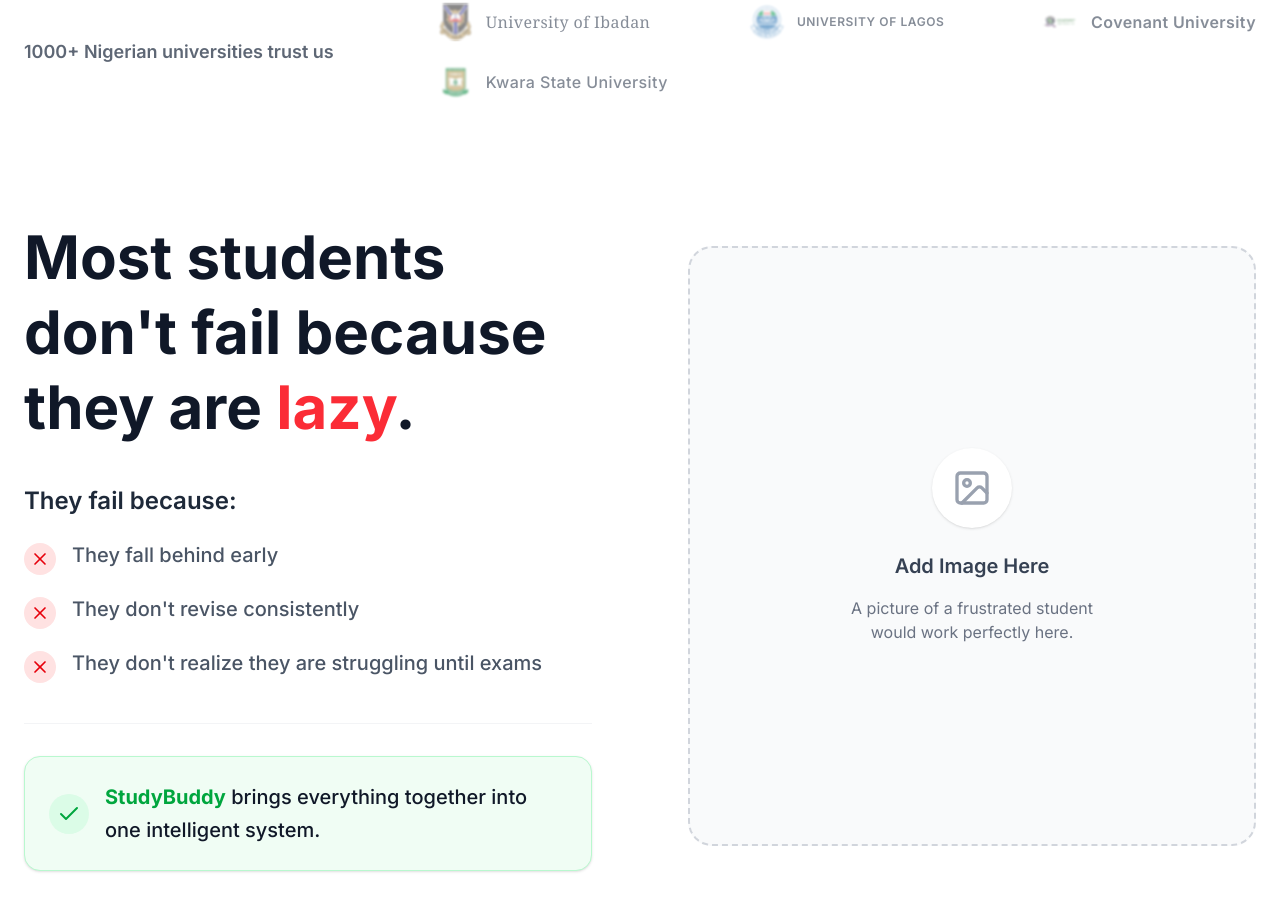
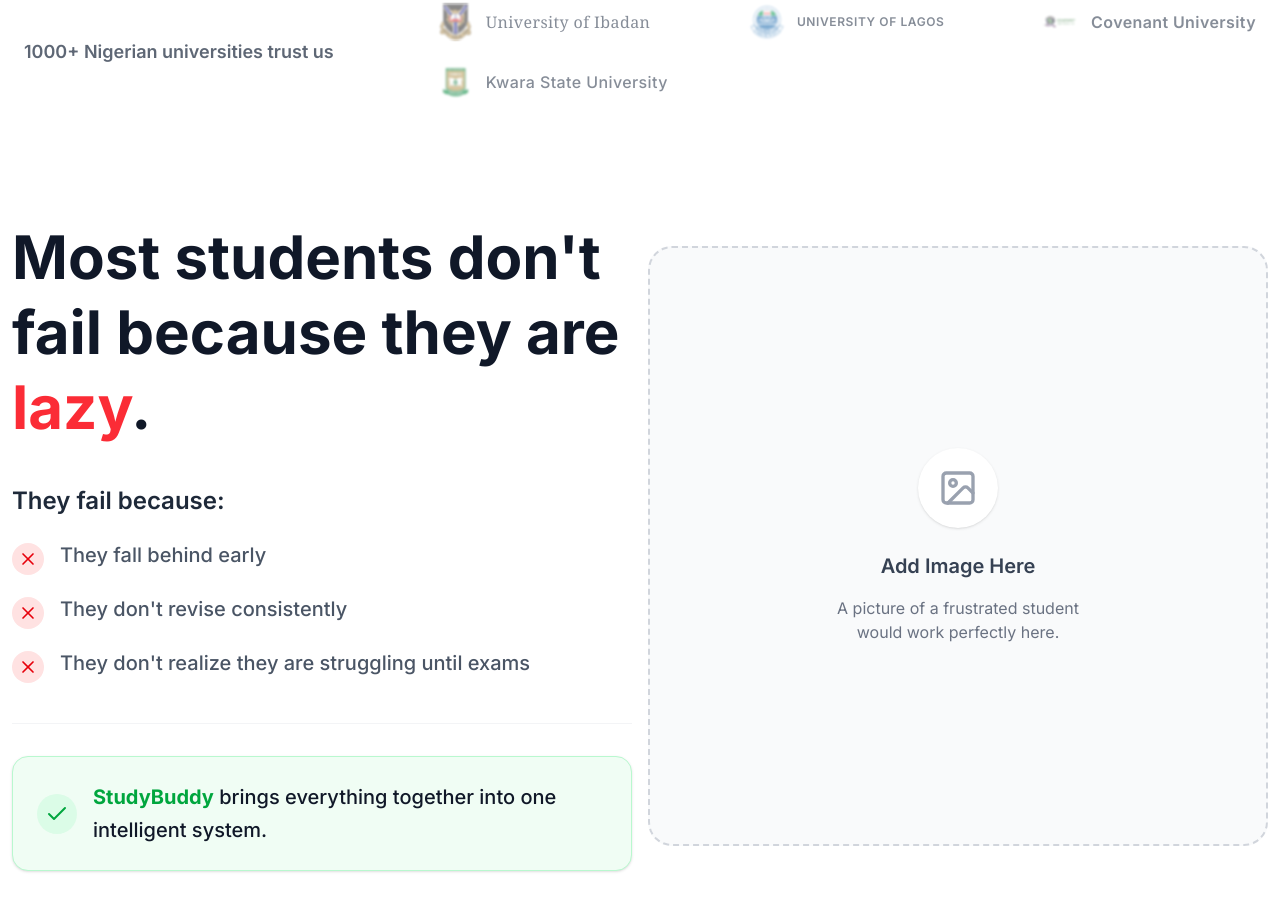
Before and after one commit to adesinaisaiah100/studybuddyweb, a Next.js app: page / in a window 1280 px wide. Shown: the part 860-1770 px from the top of the page. Built offline with nearby package versions, Linux system fonts and the light colour scheme.

Commit message:
Clean up: revert test debug changes in ConceptSection

```diff
--- a/app/components/ConceptSection.tsx
+++ b/app/components/ConceptSection.tsx
@@ -3,8 +3,8 @@
 
 function ConceptSection() {
   return (
-    <section className="w-full py-24 px-6 bg-white overflow-hidden">
-      <div className="max-w-7xl mx-auto flex flex-col lg:flex-row items-center gap-16 lg:gap-24">
+    <section className="w-full py-24 px-3 bg-white overflow-hidden">
+      <div className="w-full mx-auto flex flex-col lg:flex-row items-center gap-16 lg:gap-4">
 
         {/* Text Content */}
         <div className="flex-1 space-y-10 w-full">
```
Also changed, not shown: .next_log.txt (added), 1 other file (tests, documents, lock files or other folders).
